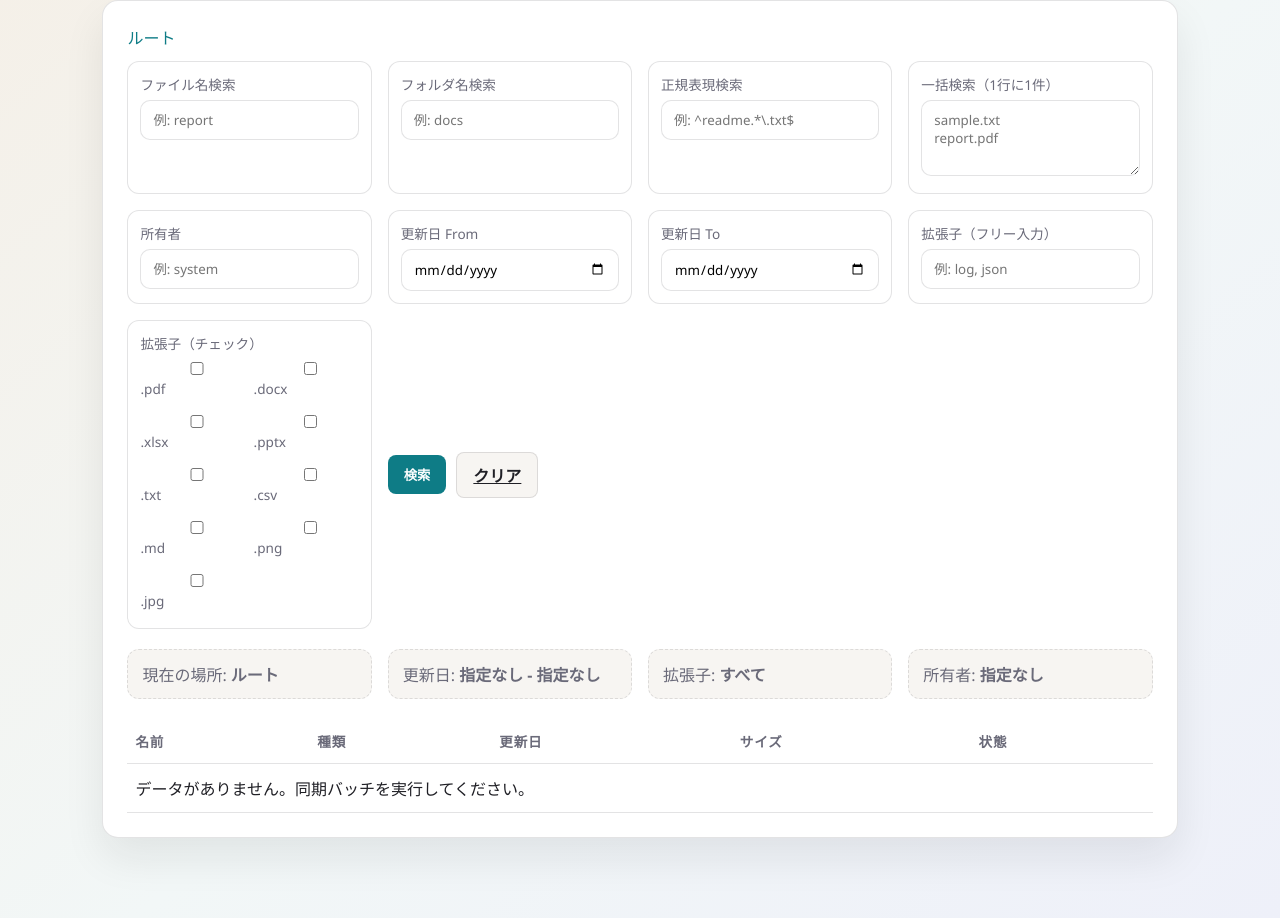
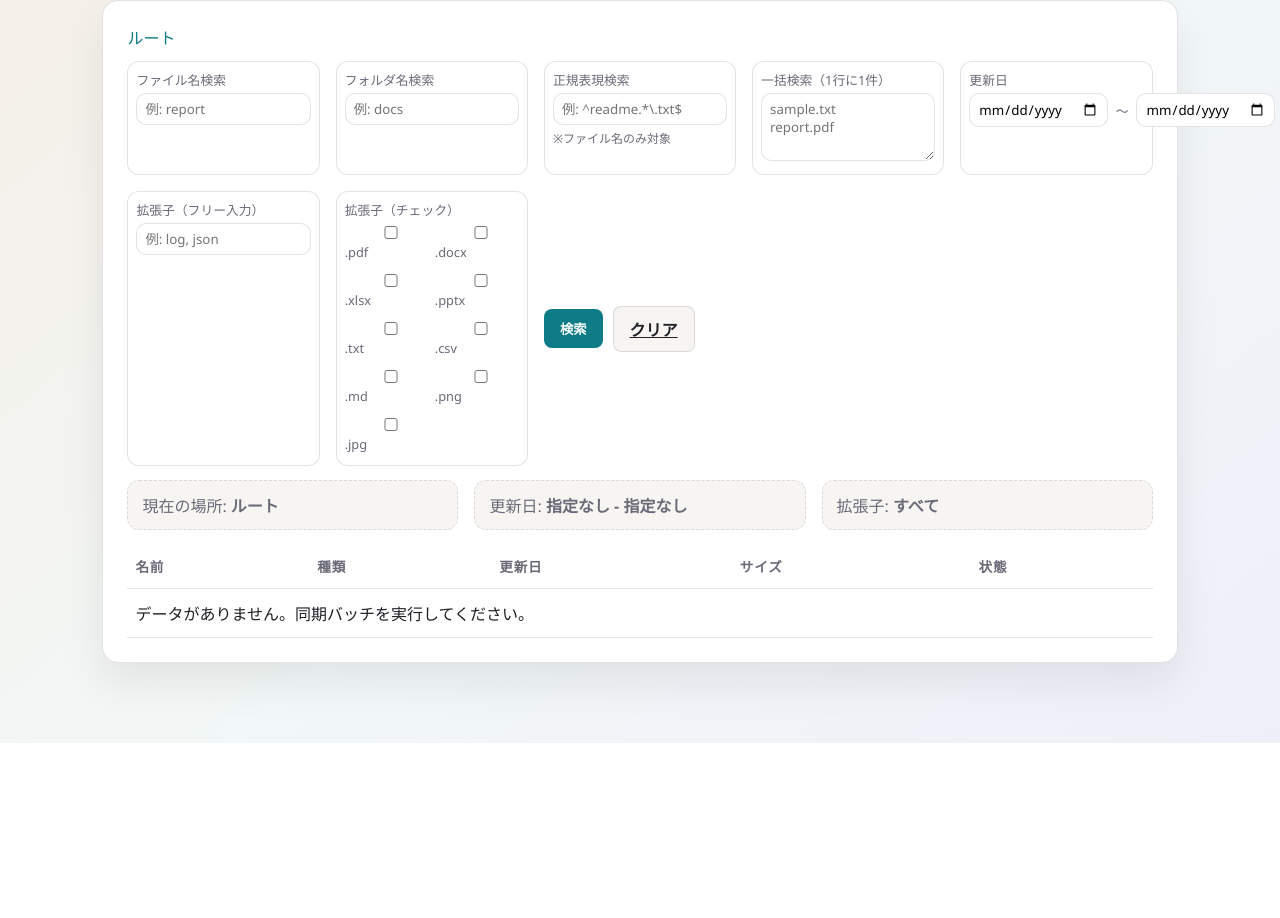
Before and after one commit to satoshuhei/web-file-portal, a Django app: page /files/ in a window 1280 px wide. Shown: the part 144-1062 px from the top of the page. After the commit the page ends 887 px from the top, so only its background shows below. Run offline with Django 5.2, Linux system fonts and the light colour scheme; data that the repository does not hold is empty.

Commit message:
Refine search filters layout

```diff
--- a/files/templates/files/index.html
+++ b/files/templates/files/index.html
@@ -74,27 +74,27 @@
             display: grid;
             grid-template-columns: repeat(auto-fit, minmax(180px, 1fr));
             gap: 16px;
-            margin-bottom: 20px;
+            margin-bottom: 14px;
         }
 
         .search {
             display: grid;
-            grid-template-columns: repeat(auto-fit, minmax(220px, 1fr));
+            grid-template-columns: repeat(auto-fit, minmax(180px, 1fr));
             gap: 16px;
-            margin-bottom: 20px;
+            margin-bottom: 14px;
         }
 
         .search-block {
             background: #fff;
             border: 1px solid var(--line);
             border-radius: 12px;
-            padding: 12px;
+            padding: 8px;
         }
 
         .search textarea,
         .search input {
             width: 100%;
-            padding: 10px 12px;
+            padding: 6px 8px;
             border-radius: 10px;
             border: 1px solid var(--line);
             background: #fff;
@@ -103,23 +103,23 @@
 
         .checkboxes {
             display: grid;
-            grid-template-columns: repeat(auto-fit, minmax(90px, 1fr));
-            gap: 8px;
+            grid-template-columns: repeat(auto-fit, minmax(70px, 1fr));
+            gap: 6px;
         }
 
         .checkboxes label {
             display: flex;
             align-items: center;
-            gap: 6px;
-            font-size: 0.9rem;
+            gap: 4px;
+            font-size: 0.8rem;
             color: var(--ink);
         }
 
         .search label {
             display: block;
-            font-size: 0.85rem;
+            font-size: 0.8rem;
             color: var(--muted);
-            margin-bottom: 6px;
+            margin-bottom: 4px;
         }
 
         .search-actions {
@@ -152,6 +152,24 @@
             padding: 10px 12px;
             border-radius: 8px;
             margin-bottom: 12px;
+        }
+
+        .note {
+            font-size: 0.75rem;
+            color: var(--muted);
+            margin-top: 4px;
+        }
+
+        .date-range {
+            display: grid;
+            grid-template-columns: 1fr auto 1fr;
+            align-items: center;
+            gap: 8px;
+        }
+
+        .date-range span {
+            color: var(--muted);
+            font-size: 0.8rem;
         }
 
         .filter {
@@ -287,6 +305,7 @@
                     <div class="search-block">
                         <label for="regex">正規表現検索</label>
                         <input id="regex" type="text" name="regex" value="{{ regex_query }}" placeholder="例: ^readme.*\.txt$">
+                        <div class="note">※ファイル名のみ対象</div>
                     </div>
                     <div class="search-block">
                         <label for="bulk">一括検索（1行に1件）</label>
@@ -294,16 +313,12 @@
 report.pdf">{{ bulk_query }}</textarea>
                     </div>
                     <div class="search-block">
-                        <label for="owner">所有者</label>
-                        <input id="owner" type="text" name="owner" value="{{ owner_query }}" placeholder="例: system">
-                    </div>
-                    <div class="search-block">
-                        <label for="date_from">更新日 From</label>
-                        <input id="date_from" type="date" name="date_from" value="{{ date_from }}">
-                    </div>
-                    <div class="search-block">
-                        <label for="date_to">更新日 To</label>
-                        <input id="date_to" type="date" name="date_to" value="{{ date_to }}">
+                        <label>更新日</label>
+                        <div class="date-range">
+                            <input id="date_from" type="date" name="date_from" value="{{ date_from }}">
+                            <span>〜</span>
+                            <input id="date_to" type="date" name="date_to" value="{{ date_to }}">
+                        </div>
                     </div>
                     <div class="search-block">
                         <label for="ext_free">拡張子（フリー入力）</label>
@@ -329,7 +344,6 @@ report.pdf">{{ bulk_query }}</textarea>
                     <div class="filter">現在の場所: <strong>{{ current_path|default:"ルート" }}</strong></div>
                     <div class="filter">更新日: <strong>{{ date_from|default:"指定なし" }} - {{ date_to|default:"指定なし" }}</strong></div>
                     <div class="filter">拡張子: <strong>{{ ext_display|default:"すべて" }}</strong></div>
-                    <div class="filter">所有者: <strong>{{ owner_query|default:"指定なし" }}</strong></div>
                 </div>
                 <table>
                     <thead>
--- a/files/views.py
+++ b/files/views.py
@@ -155,7 +155,6 @@ def index(request):
     folder_query = request.GET.get("folder", "").strip()
     regex_query = request.GET.get("regex", "").strip()
     bulk_query = request.GET.get("bulk", "").strip()
-    owner_query = request.GET.get("owner", "").strip()
     date_from = request.GET.get("date_from", "").strip()
     date_to = request.GET.get("date_to", "").strip()
     selected_ext = request.GET.getlist("ext")
@@ -166,8 +165,6 @@ def index(request):
     if current_path:
         entries = entries.filter(relative_path__startswith=prefix)
 
-    if owner_query:
-        entries = entries.filter(owner__icontains=owner_query)
     if ext_values:
         entries = entries.filter(extension__in=sorted(ext_values))
 
@@ -184,7 +181,7 @@ def index(request):
         folder_query,
         regex_query,
         bulk_query,
-    ) or any([owner_query, date_from, date_to, ext_values])
+    ) or any([date_from, date_to, ext_values])
 
     top_level = set()
     for entry in entries:
@@ -292,7 +289,6 @@ def index(request):
             "folder_query": folder_query,
             "regex_query": regex_query,
             "bulk_query": bulk_query,
-            "owner_query": owner_query,
             "date_from": date_from,
             "date_to": date_to,
             "ext_free": free_ext,
```
Also changed, not shown: docs/agent_log.md (+23 -0 lines).
